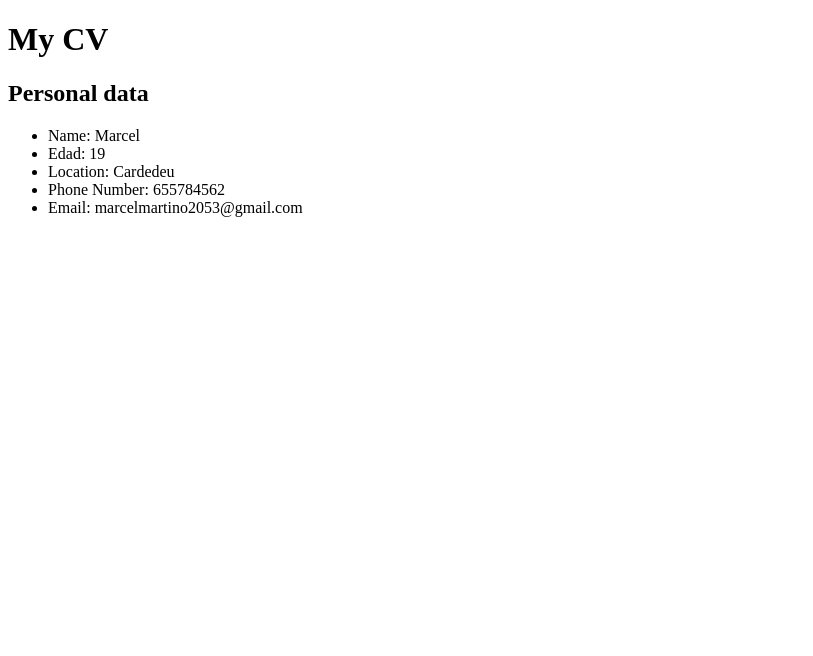
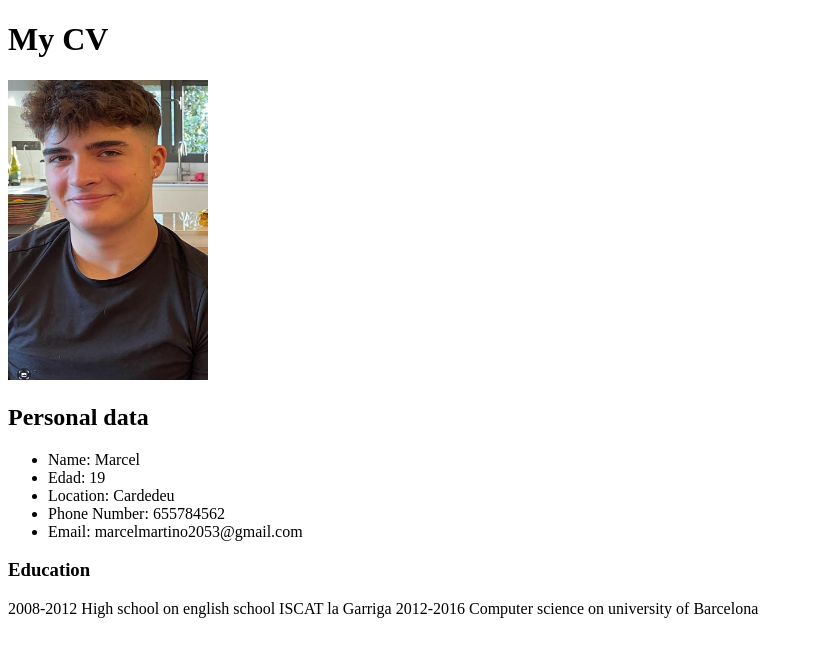
Before and after one commit to MarshallTino/html-test, a plain HTML site: page index.html in a window 1280 px wide. Shown: the whole page, without its empty margins (0-813 px from the left). Drawn offline with Linux system fonts and the light colour scheme.

Commit message:
added photo and updated personal info

```diff
--- a/index.html
+++ b/index.html
@@ -10,6 +10,7 @@
 
 <body>
   <h1>My CV</h1>
+  <img src="media\img.jpg" alt="imagen del mas guapo" width="200" height="300">
   <h2>Personal data</h2>
   <ul>
     <li>Name: Marcel</li>
@@ -18,6 +19,10 @@
     <li>Phone Number: 655784562</li>
     <li>Email: marcelmartino2053@gmail.com</li>
   </ul>
+  <h3>Education</h3>
+  <p>2008-2012 High school on english school ISCAT la Garriga
+    2012-2016 Computer science on university of Barcelona
+  </p>
 
 </body>
 
```
Also changed, not shown: media/img.jpg (added).
